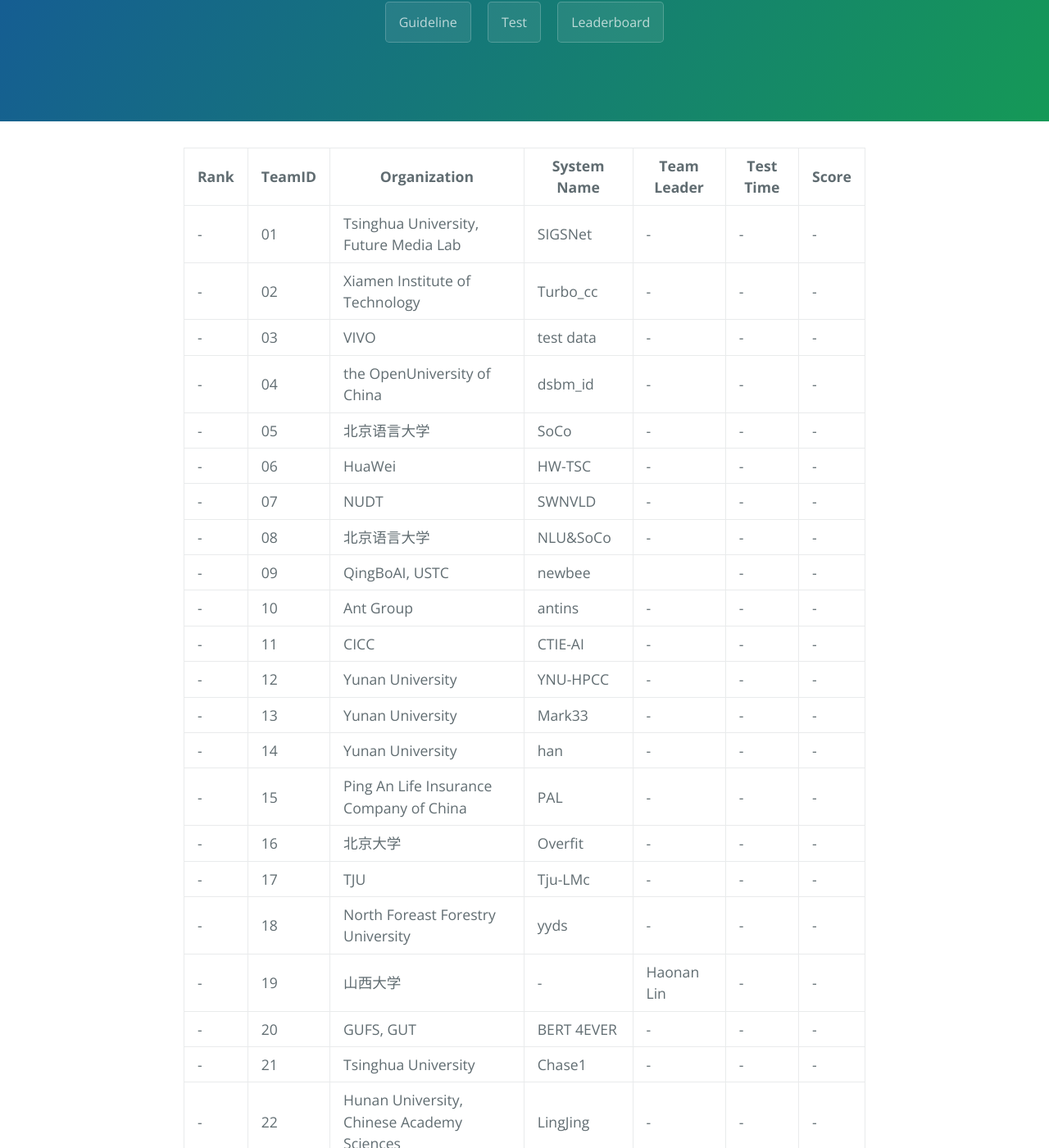
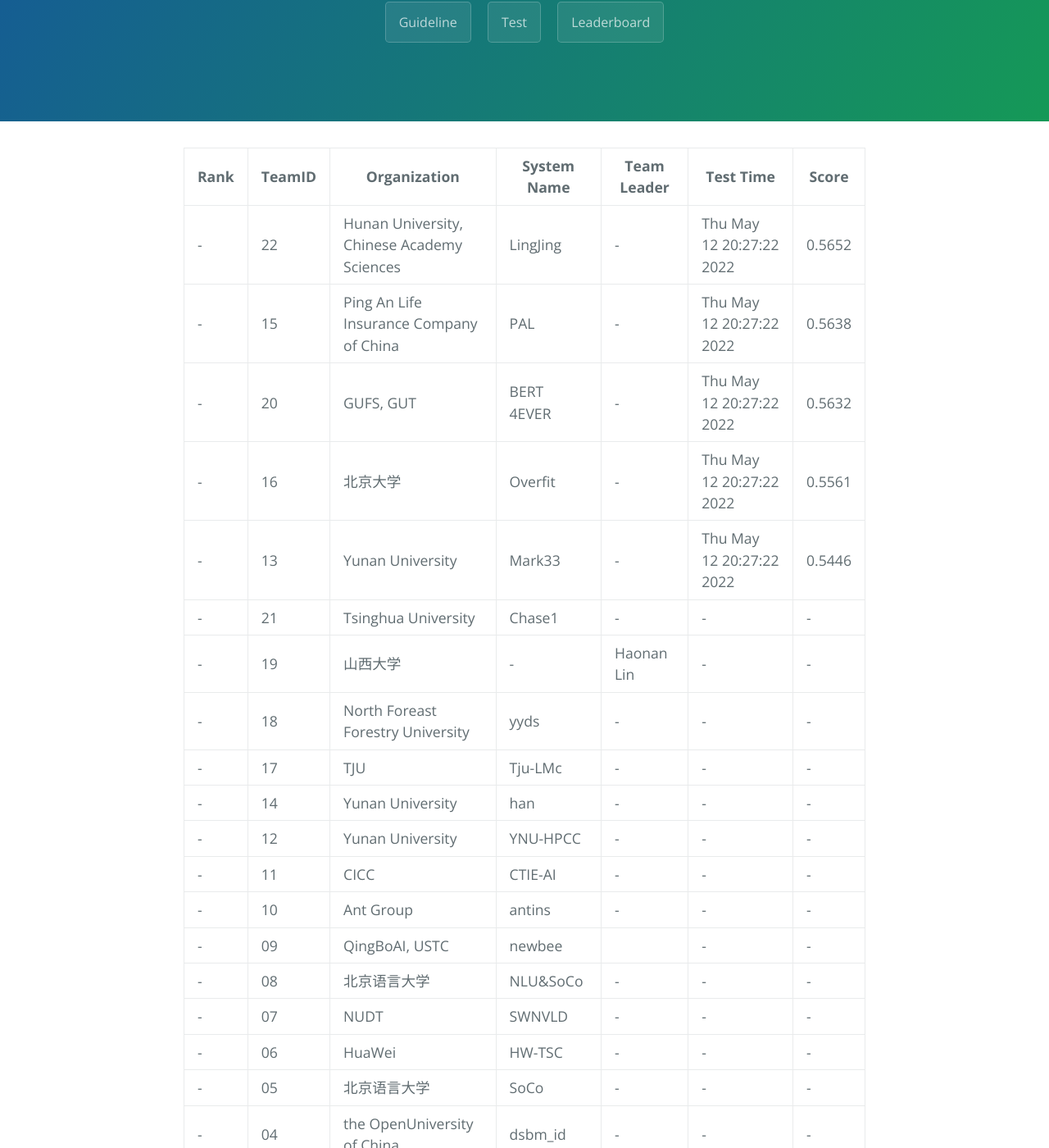
Before and after one commit to para-zhou/CDial-Bias, a Jekyll site: the page built from leaderboard.md, in a window 1280 px wide and 1400 px high, scrolled down 266 px. Shown: the whole window at 82% size. Built offline with Jekyll 4.4.1, drawn with Linux system fonts in a browser that asks for light colours; some of the changed text lies outside the part shown.

Commit message:
Update leaderboard.md

```diff
--- a/leaderboard.md
+++ b/leaderboard.md
@@ -11,26 +11,27 @@ filename: leaderboard
 </style>
 |Rank|TeamID|Organization|System Name |Team Leader|Test Time|Score|
 | --- | --- | --- | --- | --- | --- | --- |
-| \- | 01 |Tsinghua University, Future Media Lab|SIGSNet|\- |\- |\- |
-| \- | 02 |Xiamen Institute of Technology |Turbo_cc|\- |\- |\- |
-| \- | 03 |VIVO|test data|\- |\- |\- |
-| \- | 04 |the OpenUniversity of China|dsbm_id|\- |\- |\- |
-| \- | 05 |北京语言大学 |SoCo |\-|\- |\- |
-| \- | 06 |HuaWei|HW-TSC|\- |\- |\- |
-| \- | 07 |NUDT|SWNVLD|\- |\- |\- |
-| \- | 08 |北京语言大学 |NLU&SoCo |\-|\- |\- |
-| \- | 09 |QingBoAI, USTC |newbee| |\- |\- |
-| \- | 10 |Ant Group |antins|\- |\- |\- |
-| \- | 11 |CICC |CTIE-AI|\- |\- |\- |
-| \- | 12 |Yunan University|YNU-HPCC|\- |\- |\- |
-| \- | 13 |Yunan University|Mark33|\- |\- |\- |
-| \- | 14 |Yunan University|han|\- |\- |\- |
-| \- | 15 |Ping An Life Insurance Company of China|PAL|\- |\- |\- |
-| \- | 16 |北京大学|Overfit|\- |\- |\- |
-| \- | 17 |TJU|Tju-LMc|\- |\- |\- |
-| \- | 18 |North Foreast Forestry University|yyds|\- |\- |\- |
-| \- | 19 |山西大学 |\-| Haonan Lin|\- |\- |
-| \- | 20 |GUFS, GUT|BERT 4EVER|\- |\- |\- |
-| \- | 21 |Tsinghua University|Chase1|\- |\- |\- |
-| \- | 22 |Hunan University, Chinese Academy Sciences|LingJing|\- |\- |\- |
+|  \- |  22 | Hunan University, Chinese Academy Sciences| LingJing| \- | Thu May 12 20:27:22 2022| 0.5652|
+|  \- |  15 | Ping An Life Insurance Company of China| PAL| \- | Thu May 12 20:27:22 2022| 0.5638|
+|  \- |  20 | GUFS, GUT| BERT 4EVER| \- | Thu May 12 20:27:22 2022| 0.5632|
+|  \- |  16 | 北京大学| Overfit| \- | Thu May 12 20:27:22 2022| 0.5561|
+|  \- |  13 | Yunan University| Mark33| \- | Thu May 12 20:27:22 2022| 0.5446|
+|  \- |  21 | Tsinghua University| Chase1| \- | \- | \- |
+|  \- |  19 | 山西大学 | \-|  Haonan Lin| \- | \- |
+|  \- |  18 | North Foreast Forestry University| yyds| \- | \- | \- |
+|  \- |  17 | TJU| Tju-LMc| \- | \- | \- |
+|  \- |  14 | Yunan University| han| \- | \- | \- |
+|  \- |  12 | Yunan University| YNU-HPCC| \- | \- | \- |
+|  \- |  11 | CICC | CTIE-AI| \- | \- | \- |
+|  \- |  10 | Ant Group | antins| \- | \- | \- |
+|  \- |  09 | QingBoAI, USTC | newbee|  | \- | \- |
+|  \- |  08 | 北京语言大学 | NLU&SoCo | \-| \- | \- |
+|  \- |  07 | NUDT| SWNVLD| \- | \- | \- |
+|  \- |  06 | HuaWei| HW-TSC| \- | \- | \- |
+|  \- |  05 | 北京语言大学 | SoCo | \-| \- | \- |
+|  \- |  04 | the OpenUniversity of China| dsbm_id| \- | \- | \- |
+|  \- |  03 | VIVO| test data| \- | \- | \- |
+|  \- |  02 | Xiamen Institute of Technology | Turbo_cc| \- | \- | \- |
+|  \- |  01 | Tsinghua University, Future Media Lab| SIGSNet| \- | \- | \- |
+
 {: .tablelines}
```
